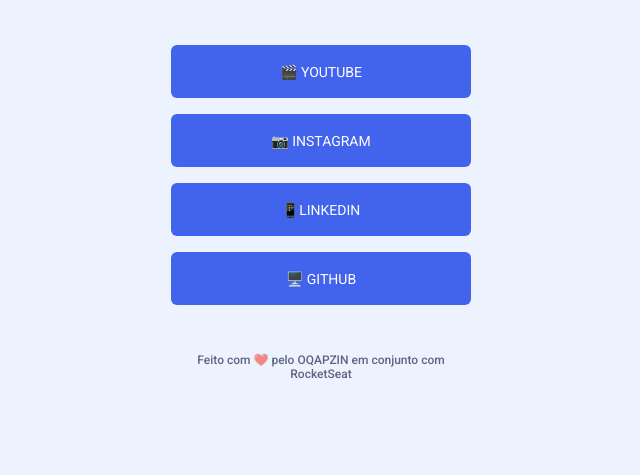
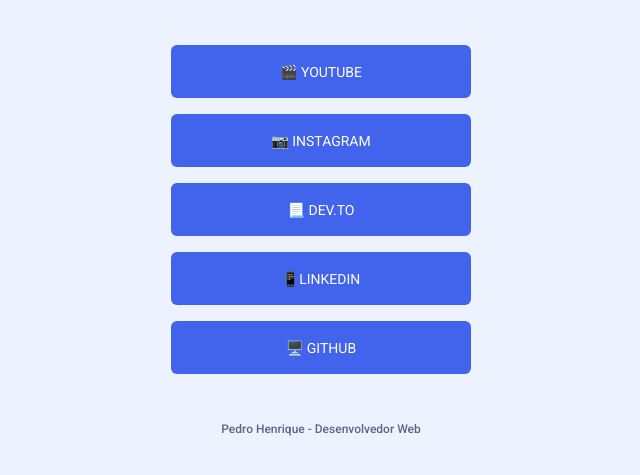
Before and after one commit to oqapzin/nlw-links, a plain HTML site: page index.html in a window 1280 px wide. Shown: the part 257-732 px from the top of the page, without its empty margins (319-959 px from the left). Drawn offline with Linux system fonts and the light colour scheme; a web font is replaced by a local one.

Commit message:
Fix no href do instagram. Adição do Dev.to

```diff
--- a/index.html
+++ b/index.html
@@ -23,13 +23,14 @@
 
         <ul>
             <li><a href="https://www.youtube.com/channel/UCLaerned_2gQLgzN7ryQuzg" target="_blank">🎬 Youtube</a></li>
-            <li><a href="https://instagram.com/oqapzin" target="_blank">📷 Instagram</a></li>
+            <li><a href="https://instagram.com/pedrin_phap" target="_blank">📷 Instagram</a></li>
+            <li><a href="https://dev.to/oqapzin" target="_blank">📃 Dev.to</a></li>
             <li><a href="https://www.linkedin.com/in/oqapzin/" target="_blank">📱Linkedin</a></li>
             <li><a href="https://github.com/oqapzin" target="_blank">🖥️ Github</a></li>
         </ul>
 
         <footer>
-            Feito com ❤️ pelo OQAPZIN em conjunto com RocketSeat
+            Pedro Henrique - Desenvolvedor Web
         </footer>
     </div>
 </body>
```
